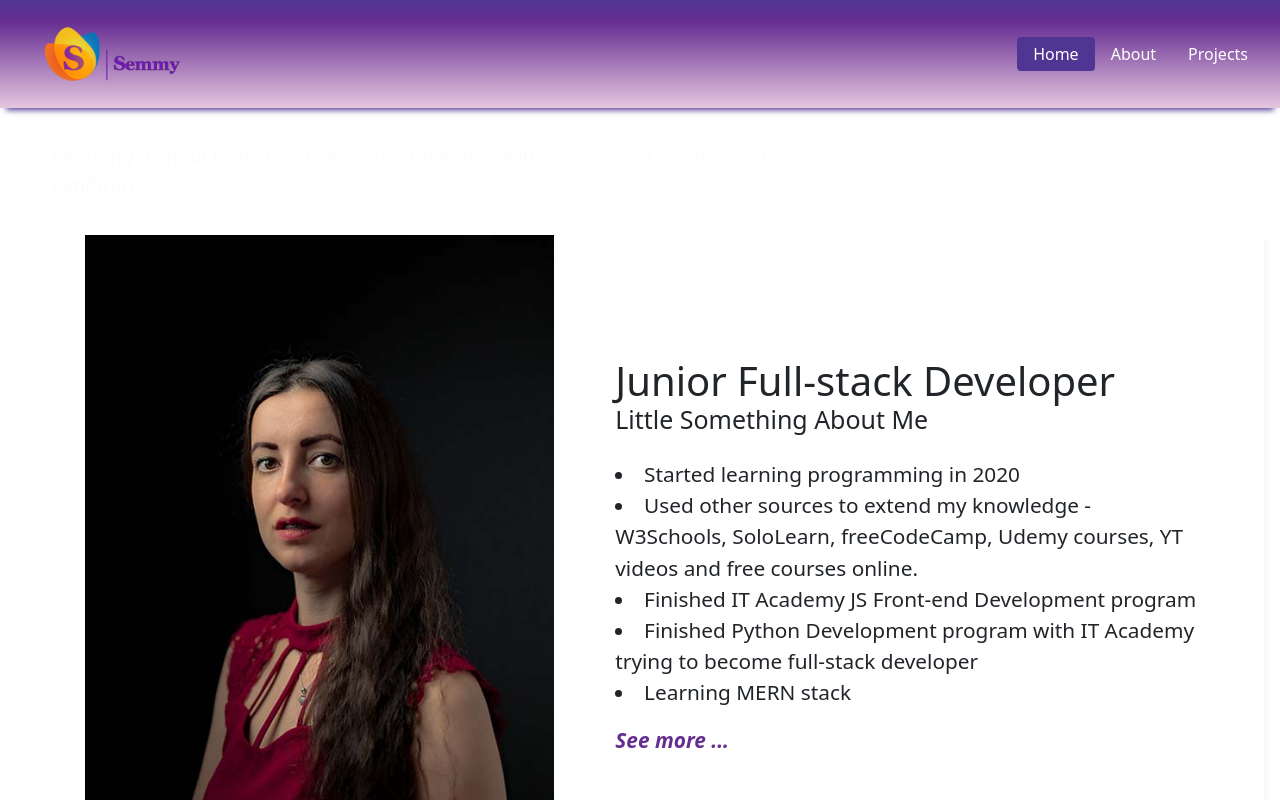
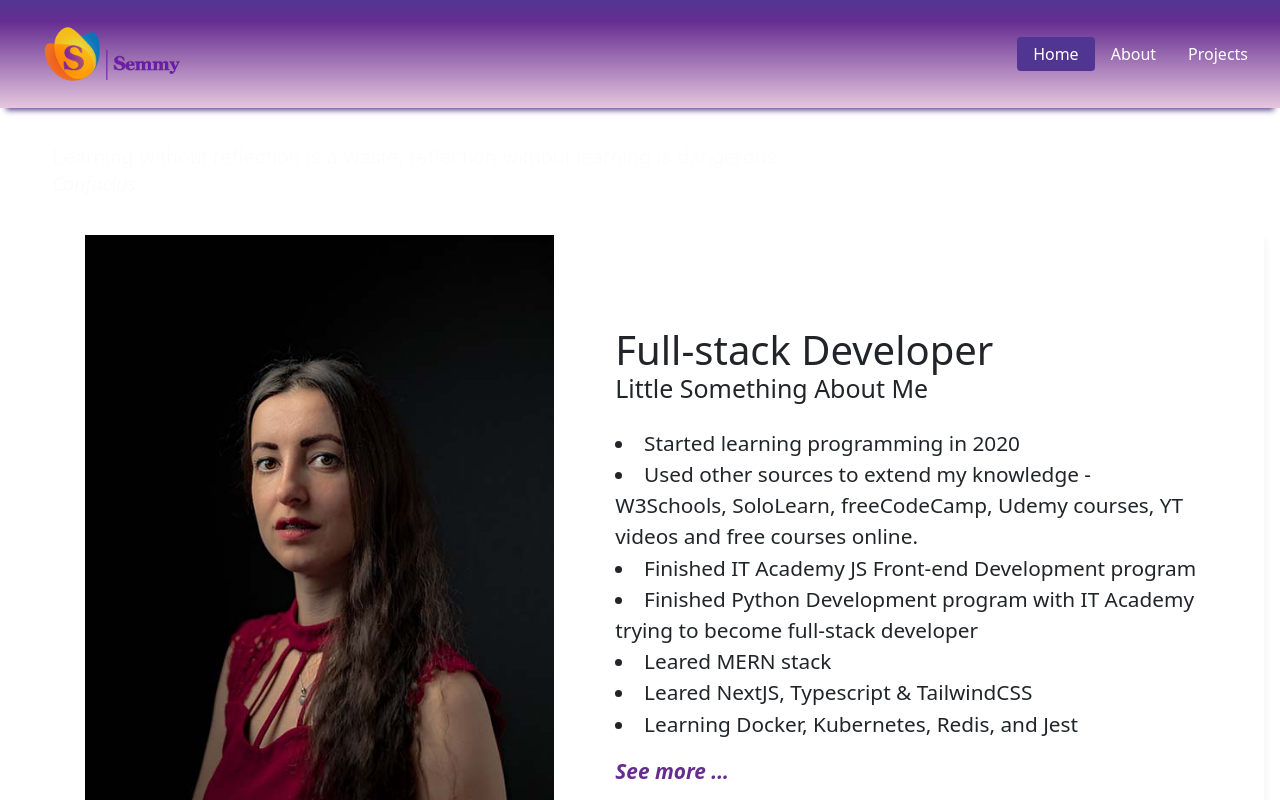
Before and after one commit to SemmyK/portfolio2023, a React (Create React App) app: page / in a window 1280 px wide. Shown: the top 800 px of the page. Built offline with nearby package versions, Linux system fonts and the light colour scheme; no server answers; the database is empty.

Commit message:
Update HomeAbout.jsx

```diff
--- a/src/components/HomeAbout.jsx
+++ b/src/components/HomeAbout.jsx
@@ -18,7 +18,7 @@ export default function HomeAbout() {
 				>
 					<Card.Body>
 						<Card.Title className='display-6' style={{ fontWeight: '500' }}>
-							Junior Full-stack Developer
+							 Full-stack Developer
 						</Card.Title>
 						<Card.Subtitle
 							className='mb-4 lead'
@@ -38,7 +38,9 @@ export default function HomeAbout() {
 								Finished Python Development program with IT Academy trying to
 								become full-stack developer
 							</li>
-							<li>Learning MERN stack</li>
+							<li>Leared MERN stack</li>
+							<li>Leared NextJS, Typescript & TailwindCSS</li>
+							<li>Learning Docker, Kubernetes, Redis, and Jest</li>
 						</Card.Text>
 						<Link
 							to='/about'
```
